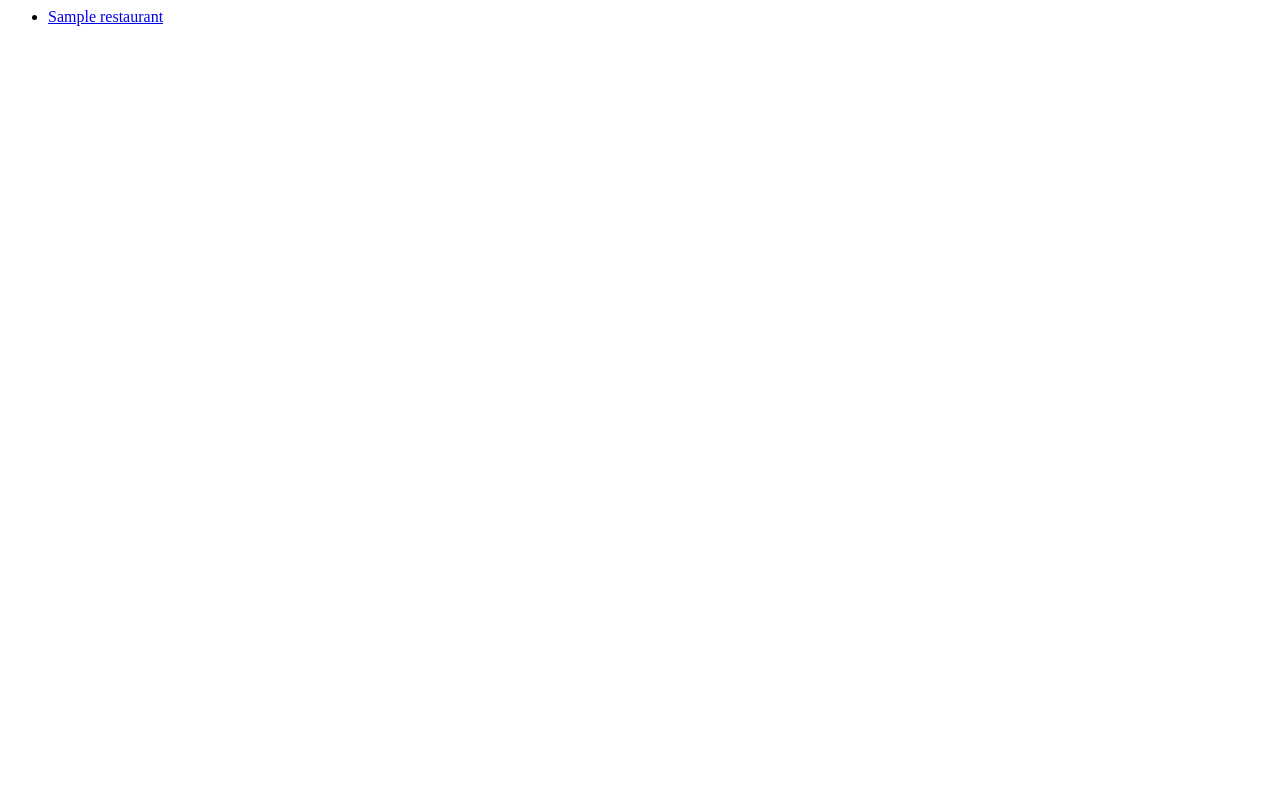
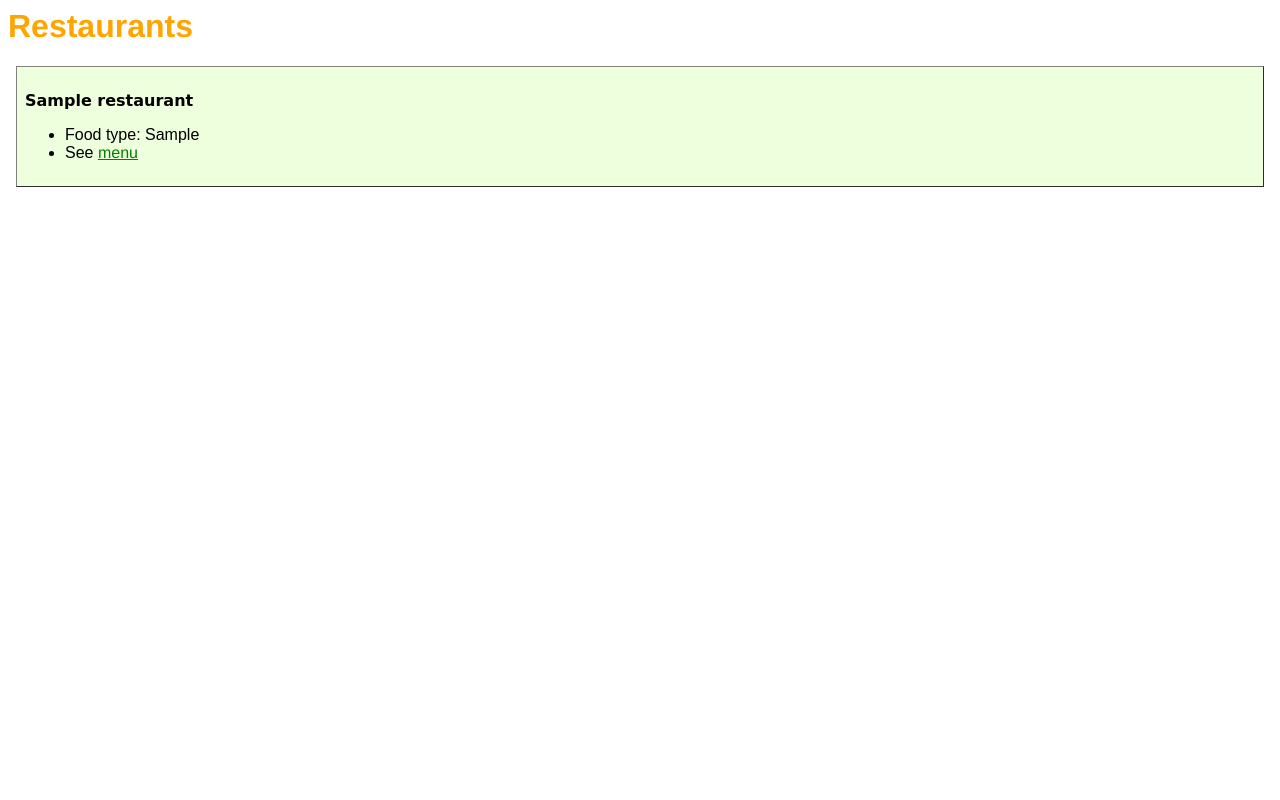
Before and after one commit to ziggi0703/mymeal, a Django app: page /decision_maker/ in a window 1280 px wide. Before the commit the page is almost empty. Run offline with Django 3.2, Linux system fonts and the light colour scheme; tables that the repository leaves empty hold one stand-in row (values such as "Sample post").

Commit message:
Try css style on index.html

```diff
--- a/decision_maker/static/decision_maker/style.css
+++ b/decision_maker/static/decision_maker/style.css
@@ -0,0 +1,26 @@
+body {
+    font-family: Arial, sans-serif;
+}
+
+p {
+    font-family: "Comic Sans MS", Arial;
+    font-weight: bold;
+}
+
+li a {
+    color: green;
+    font-family: Helvetica, sans-serif;
+}
+
+h1 {
+    font-family: Helvetica, sans-serif;
+    color: orange;
+}
+
+.restaurant {
+    border: 1px outset grey;
+    margin: .5em;
+    padding: .5em;
+    background-color: #efd;
+    text-align: justify;
+}
--- a/decision_maker/templates/decision_maker/index.html
+++ b/decision_maker/templates/decision_maker/index.html
@@ -1,9 +1,21 @@
+{% load staticfiles %}
+
+<link rel="stylesheet" type="text/css" href="{% static 'decision_maker/style.css' %}" />
+
+<h1>Restaurants</h1>
+
 {% if restaurants %}
-        <ul>
-            {% for restaurant in restaurants %}
-                <li><a href="{% url 'decision_maker:detail' restaurant.id %}">{{ restaurant.name }}</a></li>
-            {% endfor %}
-        </ul>
+    {% for restaurant in restaurants %}
+        <div class="restaurant">
+            <p class="name">{{ restaurant.name }}</p>
+            <ul>
+                <li>Food type: {{ restaurant.food_type }}</li>
+                {% if restaurant.link_to_menu %}
+                <li>See <a href={{ restaurant.link_to_menu }}>menu</a></li>
+                {% endif %}
+            </ul>
+        </div>
+    {% endfor %}
 {% else %}
         <p>No restaurants available.</p>
 {% endif %}
```
